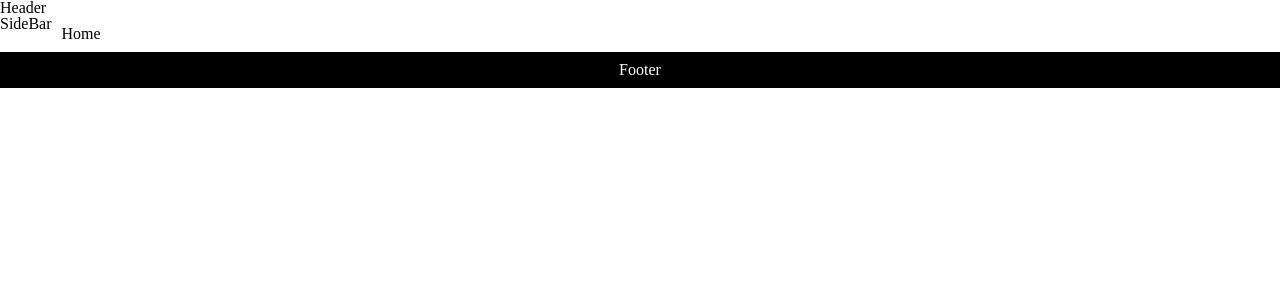
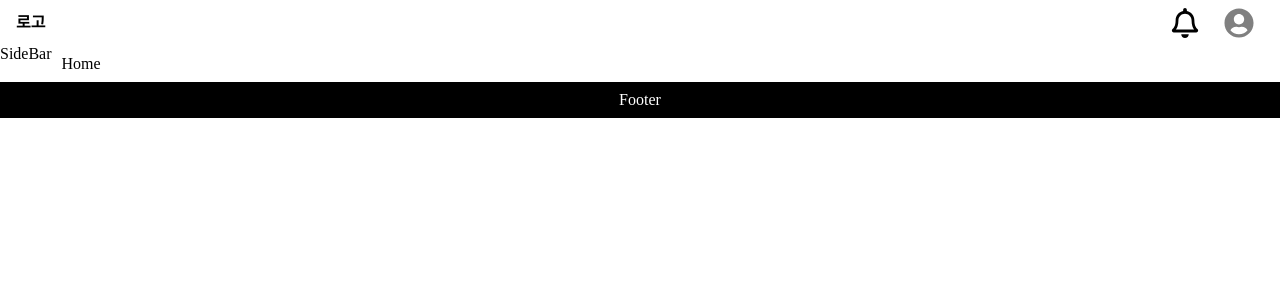
Before and after one commit to parkminjo/news-feed, a React (Vite) app: page / in a window 1280 px wide. Shown: the top 300 px of the page. Built offline with nearby package versions, Linux system fonts and the light colour scheme.

Commit message:
design: header 컴포넌트 기본 디자인 구현

```diff
--- a/src/components/layout/Header.jsx
+++ b/src/components/layout/Header.jsx
@@ -1,5 +1,55 @@
+import styled from 'styled-components';
+import { fontSize } from '../../styles/fontSize';
+import { CenterWrapper } from '../../styles/GlobalStyle';
+import { FaRegBell, FaUserCircle } from 'react-icons/fa';
+
+const StContainer = styled.header`
+  display: flex;
+  justify-content: space-between;
+  align-items: center;
+  padding: 8px 16px;
+  font-size: ${fontSize.medium};
+`;
+
+const StLogo = styled.div`
+  font-weight: bold;
+`;
+
+const StIconsWrapper = styled(CenterWrapper)`
+  gap: 24px;
+`;
+
+const StIconWrapper = styled(CenterWrapper)`
+  cursor: pointer;
+
+  &:hover {
+    opacity: 0.7;
+  }
+`;
+
+const StBellIcon = styled(FaRegBell)`
+  color: black;
+`;
+
+const StPlusIcon = styled(FaUserCircle)`
+  color: gray;
+  margin-right: 10px;
+`;
+
 const Header = () => {
-  return <div>Header</div>;
+  return (
+    <StContainer>
+      <StLogo>로고</StLogo>
+      <StIconsWrapper>
+        <StIconWrapper>
+          <StBellIcon size={30} />
+        </StIconWrapper>
+        <StIconWrapper>
+          <StPlusIcon size={30} />
+        </StIconWrapper>
+      </StIconsWrapper>
+    </StContainer>
+  );
 };
 
 export default Header;
```
